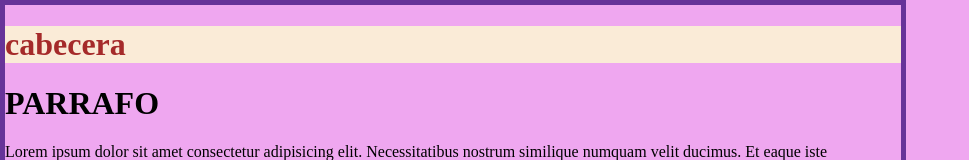
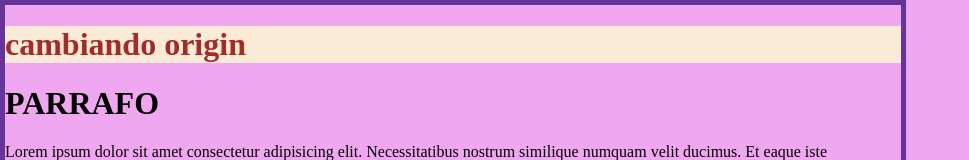
Before and after one commit to judicodergq/C-GIT-GITHUB-proyecto3, a plain HTML site: page index.html in a window 1280 px wide. Shown: the top 160 px of the page, without its empty margins (0-969 px from the left). Drawn offline with Linux system fonts and the light colour scheme.

Commit message:
cambiando origin

```diff
--- a/index.html
+++ b/index.html
@@ -9,7 +9,7 @@
 </head>
 <body>
     <div id="container" >
-        <div id="cabecera" > <h1> cabecera</h1></div>
+        <div id="cabecera" > <h1> cambiando origin</h1></div>
         <h1>PARRAFO</h1>
         <p>Lorem ipsum dolor sit amet consectetur adipisicing elit. Necessitatibus nostrum similique numquam velit ducimus. Et eaque iste necessitatibus alias quidem porro? Tenetur voluptates, impedit quas saepe facere praesentium quibusdam. Placeat.</p>
         <p>NUMERO2 Lorem ipsum dolor sit amet consectetur adipisicing elit. Laboriosam cumque nesciunt, reiciendis mollitia alias et deserunt pariatur facere quibusdam! Natus libero provident debitis et soluta deleniti molestias consequuntur. Soluta, maiores!</p>
```
